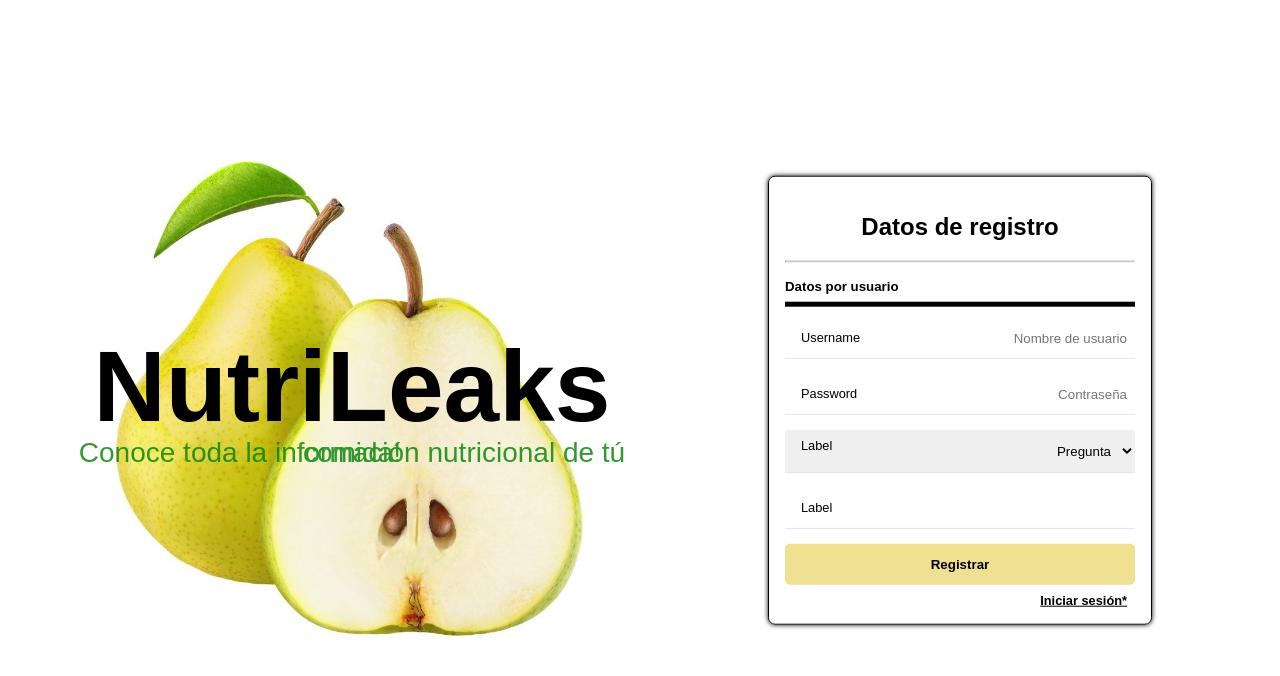
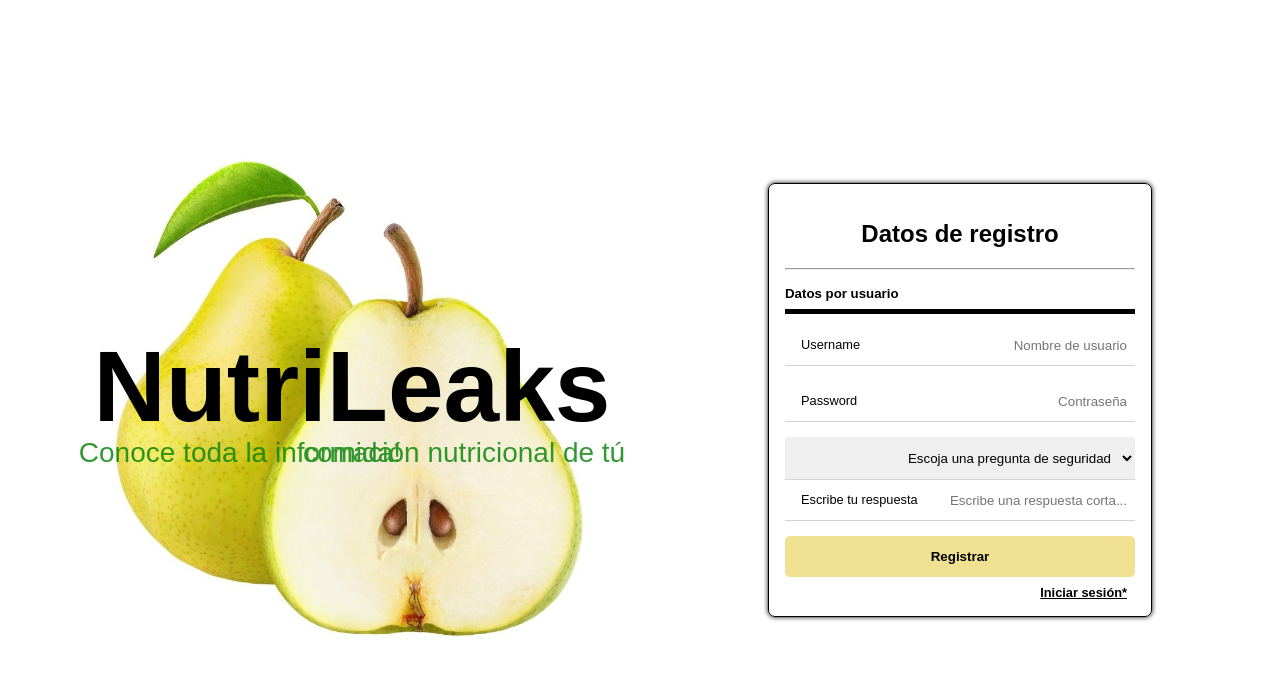
Before and after one commit to CamiloMartinez25/UPBDesarrolloSoftware, a plain HTML site: page index.html in a window 1280 px wide. Drawn offline with Linux system fonts and the light colour scheme.

Commit message:
Pregunta y respuesta de seguridad en formulario registro.

```diff
--- a/index.html
+++ b/index.html
@@ -29,17 +29,20 @@
                   <input class="input" type="password" name="contrasena" id="contrasena" placeholder="Contraseña">
                   <label class="input-label" for="contrasena">Password</label>
                 </div>
-                <!-- TODO preguntas de seguridad -->
                 <div class="input-container">
-                  <select class="input" name="nameSelect" id="idSelect" placeholder=" ">
-                      <option value="unValor">Pregunta</option>
+                  <select class="input" name="preguntas-seguridad" id="preguntas-seguridad" placeholder="Escoja una pregunta...">
+                      <option selected disabled value="undefined">Escoja una pregunta de seguridad</option>
+                      <option value="Madre">¿Cuál es el apellido de soltera de su madre?</option>
+                      <option value="Aniversario">¿En qué año se casaron sus padres?</option>
+                      <option value="Telefono">¿Cual fue su primer número de teléfono?</option>
+                      <option value="Profesora">¿Cual era el nombre de su primera profesora?</option>
+                      <option value="Carro">¿Cual era el modelo de su primer carro?</option>
                   </select>
-                  <label class="input-label" for="idSelect" >Label</label>
+                  <label class="input-label" for="preguntas-seguridad" ></label>
                 </div>
-                <!-- TODO respuestas de seguridad -->
                 <div class="input-container">
-                  <input class="input" id="idInput" name="nombreInput" placeholder=" ">
-                  <label class="input-label" for="idInput" >Label</label>
+                  <input class="input" id="respuesta-seguridad" name="respuesta-seguridad" placeholder="Escribe una respuesta corta...">
+                  <label class="input-label" for="respuesta-seguridad" >Escribe tu respuesta</label>
                 </div>
             </form>
             <!-- Aqui debe ir el boton -->
```
